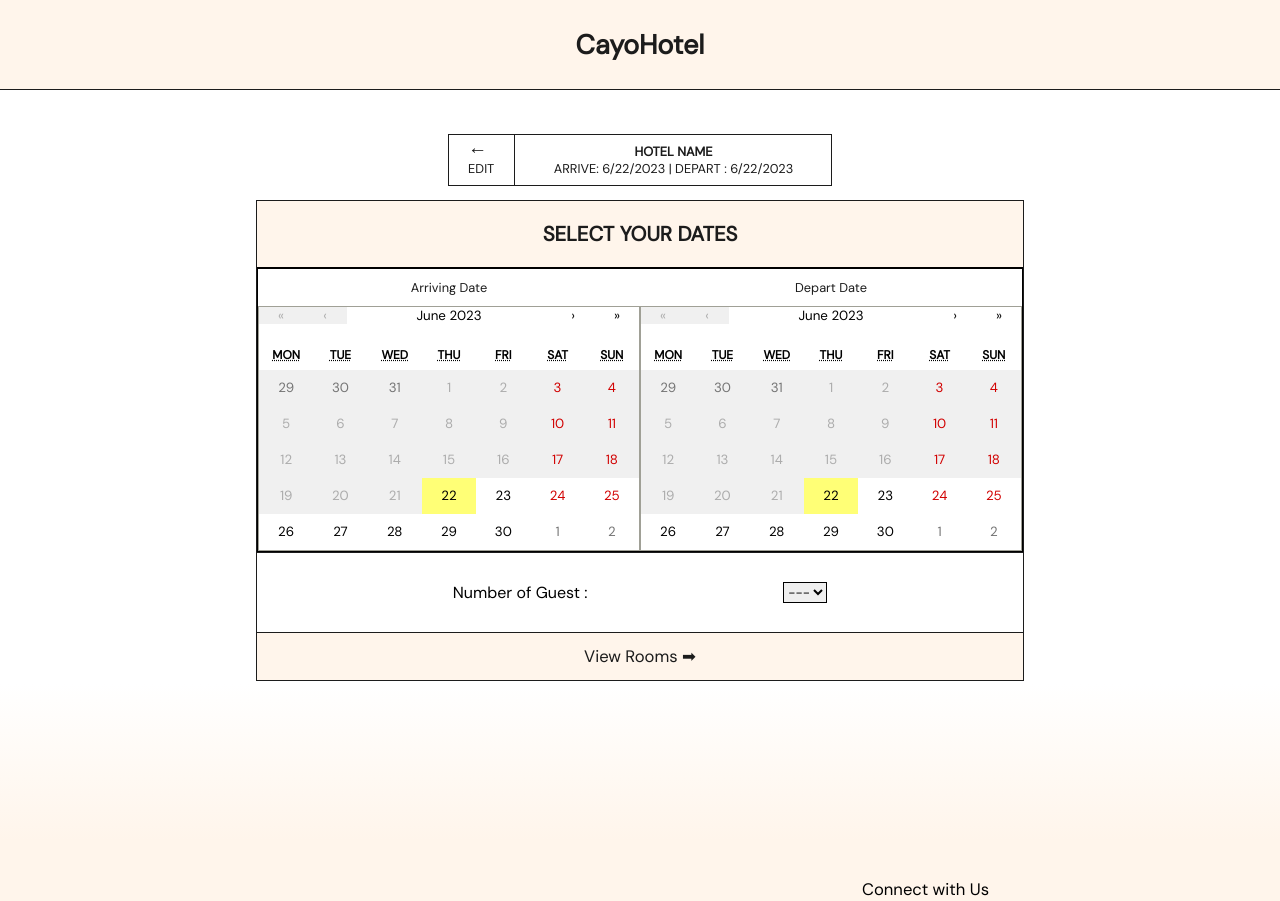
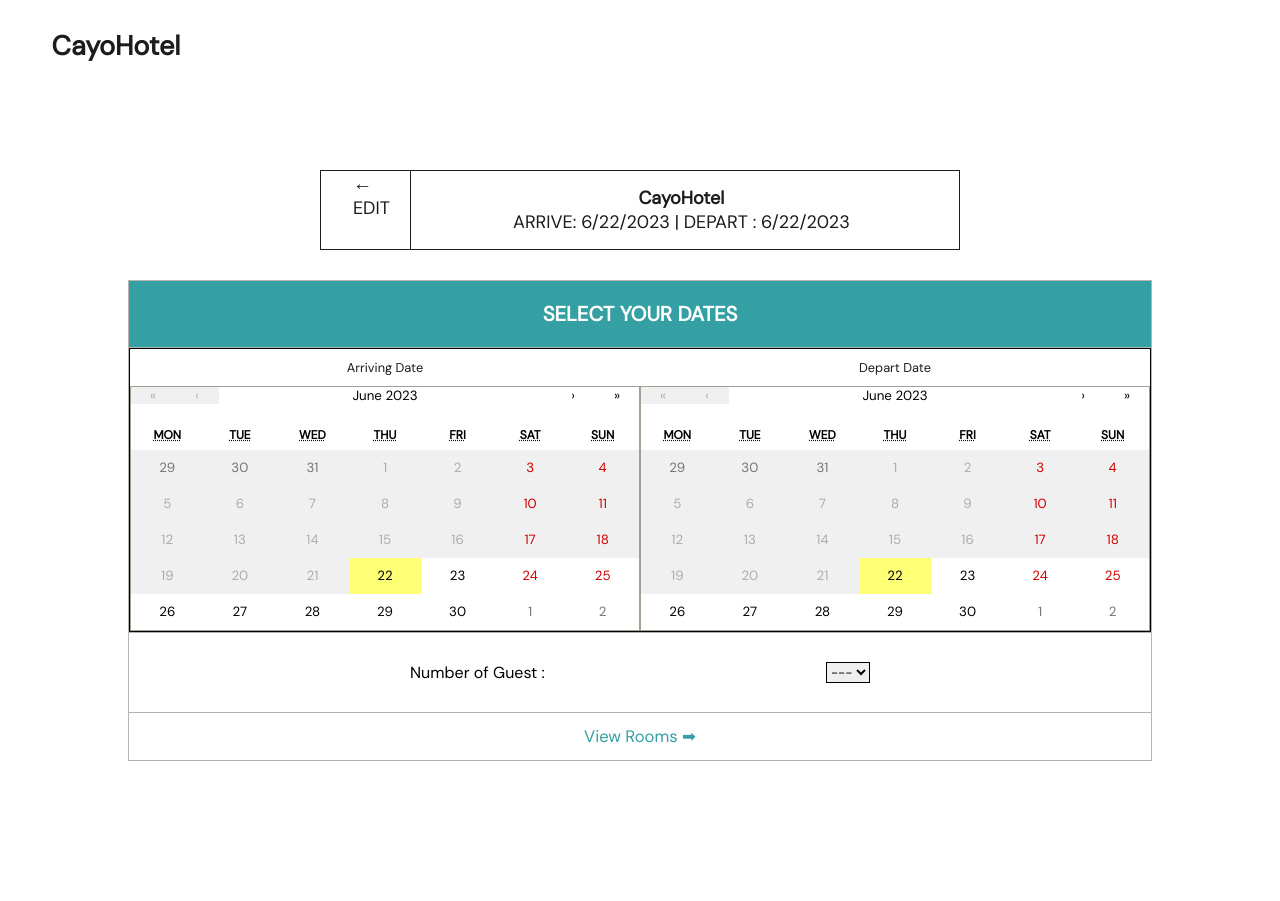
Before and after one commit to NelTeano/Hotel-Reservation, a React (Create React App) app in the folder my-react-app/: page /calendar in a window 1280 px wide. Shown: the top 901 px of the page. Built offline with nearby package versions, Linux system fonts and the light colour scheme.

Commit message:
change theme colors routes calendars/rooms/form

```diff
--- a/my-react-app/src/assets/Booking.css
+++ b/my-react-app/src/assets/Booking.css
@@ -4,5 +4,5 @@
   padding-bottom: 120px;
   align-items: center;
   height: 130vh;
-  background: linear-gradient(180deg, #ffffff 51.13%, #fff5eb 100%);
+
 }
--- a/my-react-app/src/assets/DatePicker.css
+++ b/my-react-app/src/assets/DatePicker.css
@@ -4,13 +4,16 @@
   align-items: center;
   width: 100%;
   background-color: white;
+  margin-top: 40px;
+  margin-bottom: 100px;
+
 }
 
 .calendar-box {
   display: flex;
   flex-direction: column;
-  border: solid rgb(28, 28, 28) 1px;
-  width: 60vw;
+  border: solid rgb(184, 178, 178) 1px;
+  width: 80vw;
   background-color: white;
 }
 
@@ -19,7 +22,7 @@
   font-size: 1.6vw;
   margin-top: 20px;
   margin-bottom: 20px;
-  color: #1c1c1c;
+  color:white;
 }
 
 .calendars {
@@ -46,22 +49,22 @@
   align-items: center;
   justify-content: space-evenly;
   height: 10vh;
-  border-top: solid rgb(28, 28, 28) 1px;
+  border-top: solid rgb(184, 178, 178) 1px;
 }
 
 .viewrooms-btn {
-  border-top: solid rgb(28, 28, 28) 1px;
+  border-top: solid rgb(184, 178, 178)  1px;
   padding: 0.75em;
   text-decoration: none;
   display: flex;
   justify-content: center;
   font-size: 1.3vw;
-  color: #1c1c1c;
-  background-color: #fff5eb;
+  color: #34a0a4;
+  background-color: white;
 }
 
 .viewrooms-btn:hover {
-  background-color: black;
+  background-color: #34a0a4;
   color: white;
   transition: 0.5s;
 }
--- a/my-react-app/src/assets/Footer.css
+++ b/my-react-app/src/assets/Footer.css
@@ -3,12 +3,13 @@
   flex-direction: column;
   position: relative;
   bottom: 0;
+
 }
 .foot {
   display: flex;
   justify-content: space-around;
   align-items: center;
-  background-color: #fff5eb;
+  background-color: white;
   height: 23vh;
 }
 
@@ -27,7 +28,7 @@
   display: flex;
   justify-content: space-around;
   align-items: center;
-  background-color: #fff5eb;
+  background-color: white;
   height: 7vh;
   color: #c8c8c8;
 }
--- a/my-react-app/src/assets/Navigation.css
+++ b/my-react-app/src/assets/Navigation.css
@@ -1,13 +1,12 @@
 nav {
   display: flex;
-  position: fixed;
   align-items: center;
-  justify-content: center;
+  justify-content: flex-start;
   height: 90px;
   width: 100%;
-  background-color: #fff5eb;
+  background-color: white;
   z-index: 1000;
-  border-bottom: 1px #1c1c1c solid;
+
 }
 
 
@@ -15,7 +14,7 @@ nav {
 .logo h1 {
   cursor: pointer;
   color: #1c1c1c;
-
+  margin-left: 40%;
 }
 
 .logo  {
--- a/my-react-app/src/components/Carousel.js
+++ b/my-react-app/src/components/Carousel.js
@@ -8,7 +8,7 @@ class Carousel extends Component {
       <ImageCarousel showThumbs={false} showStatus={false}>
         {this.props.items.map((url, index) => (
           <div key={index}>
-            <img alt='carouselimg' src={url} style={{ height: '45vh' }} />
+            <img alt='carouselimg' src={url} style={{ height: '35vh' }} />
             {/* <p className="legend">{item.name}</p> */}
           </div>
         ))}
--- a/my-react-app/src/components/Editbox.js
+++ b/my-react-app/src/components/Editbox.js
@@ -8,20 +8,21 @@ export default function Editbox({ arriveDate, departDate, previousPage }) {
     justifyContent: 'center',
     alignItems: 'center',
     backgroundColor: 'white',
-    height: '200px',
+    height: '150px',
     width: '100%',
   };
 
   const boxSize = {
     display: 'flex',
     flexDirection: 'row',
+
     alignItems: 'center',
     position: 'relative',
     border: '1px solid #1c1c1c',
     height: '100%',
     width: '100%',
-    maxHeight: '4vw',
-    maxWidth: '30vw',
+    maxHeight: '10vh',
+    maxWidth: '50vw',
     top: '30%',
   };
 
@@ -48,14 +49,14 @@ export default function Editbox({ arriveDate, departDate, previousPage }) {
           >
             <div className='edit-box-reactrouterdom-link'>
               <h2>←</h2>
-              <p style={{ fontSize: '1vw', color: '#1c1c1c' }}>EDIT</p>
+              <p style={{ fontSize: '18px', color: '#1c1c1c' }}>EDIT</p>
             </div>
           </Link>
         </div>
 
-        <div>
-          <h2 style={{ textAlign: 'center', fontSize: '1vw', color: '#1c1c1c' }}>HOTEL NAME</h2>
-          <p style={{ fontSize: '1vw', color: '#1c1c1c' }}>
+        <div style={{marginLeft: '10%'}}>
+          <h2 style={{ textAlign: 'center', fontSize: '18px', color: '#1c1c1c' }}>CayoHotel </h2>
+          <p style={{ fontSize: '18px', color: '#1c1c1c' }}>
             ARRIVE: {arriveDate} | DEPART : {departDate}{' '}
           </p>
         </div>
--- a/my-react-app/src/components/RoomCollection.js
+++ b/my-react-app/src/components/RoomCollection.js
@@ -49,16 +49,16 @@ export default function RoomCollection({ guests, roomTypes, setRoomTypes, setSel
           <option key={'deluxe'} value='deluxe' label='Deluxe' />
           <option key={'suite'} value='suite' label='Suite' />
           <option key={'junior'} value='junior' label='Junior' />
-          <option key={'room'} value='room' label='room' />
+          <option key={'room'} value='room' label='Room' />
         </select>
       </div>
       {roomTypes ? (
         roomTypes.map((roomType, index) => {
-          if (roomType.name.toLowerCase().includes(textFilter) && roomType.capacity >= guests) {
+        //   if (roomType.name.toLowerCase().includes(textFilter) && roomType.capacity >= guests) {
             return <RoomItem key={index} roomType={roomType} setSelectedRoom={setSelectedRoom} />;
-          } else {
-            return null;
-          }
+        //   } else {
+        //     return null;
+        //   }
         })
       ) : (
         <div
@@ -88,16 +88,16 @@ function RoomItem({ roomType, setSelectedRoom }) {
   //BUTTON DESIGN
   const buttonStyle = {
     display: 'flex',
-    justifyContent: 'flex-end',
+    justifyContent: 'center',
     alignItems: 'center',
-    border: ' 1px solid black',
+    border: ' 1px solid rgb(184, 178, 178)',
     fontSize: '20px',
     height: '100%',
     // widht: "100%",
     maxHeight: '40px',
     padding: '10px',
     // marginTop: "10px",
-    marginLeft: '28%',
+
     cursor: ' pointer',
   };
 
@@ -112,7 +112,9 @@ function RoomItem({ roomType, setSelectedRoom }) {
       <div className='box-container'>
         <div className='room-box'>
           <div className='picture-container'>
-            <CarouselComponent items={roomType.images} />
+            <div>
+              <CarouselComponent items={roomType.images} />
+            </div>
           </div>
 
           <div className='room-information'>
@@ -156,6 +158,7 @@ function RoomItem({ roomType, setSelectedRoom }) {
                 </p>
 
                 <p> EXCLUDING TAXES & FEES </p>
+                <div className='buttons'>
 
                 <Link
                   to='/form'
@@ -169,11 +172,20 @@ function RoomItem({ roomType, setSelectedRoom }) {
                 </Link>
               </div>
 
+
+              </div>
+
+
+
               <div>
-                <button className='additional-details-btn' onClick={handleClick}>
+              <button className='additional-details-btn' onClick={handleClick}>
                   AMENITIES & DESCRIPTION ↓
                 </button>
+
               </div>
+
+
+
             </div>
           </div>
         </div>
--- a/my-react-app/src/components/SummaryBox.js
+++ b/my-react-app/src/components/SummaryBox.js
@@ -29,7 +29,7 @@ export default function SummaryBox({ arriveDate, departDate, guests, total, setT
           STAY SUMMARY
         </p>
 
-        <h1>EQUINOX HOTEL HUDSON NEW YORK(HOTELNAME)</h1>
+        <h1>CayoHotel <br></br> Beach And Resort</h1>
       </div>
 
       <div>
--- a/my-react-app/src/pages/DatePicker.jsx
+++ b/my-react-app/src/pages/DatePicker.jsx
@@ -23,11 +23,7 @@ export default function DatePicker({ arriveDate, setArriveDate, departDate, setD
     console.log('test load date picker');
   }, [setGuests, setArriveDate, setDepartDate]);
 
-  const spacer = {
-    background: 'linear-gradient(180deg, #FFFFFF 2%, #FFF5EB 100%)',
-    height: '20vh',
-    widht: '100%',
-  };
+
 
   const checkProceed = e => {
     if (new Date(arriveDate) >= new Date(departDate)) {
@@ -49,8 +45,9 @@ export default function DatePicker({ arriveDate, setArriveDate, departDate, setD
         <div className='calendar-box'>
           <div
             style={{
-              borderBottom: 'solid black 1px',
-              backgroundColor: '#FFF5EB',
+              borderBottom: 'solid rgb(184, 178, 178) 1px',
+              backgroundColor: '#34a0a4',
+
             }}
           >
             <h1>SELECT YOUR DATES</h1>
@@ -118,7 +115,7 @@ export default function DatePicker({ arriveDate, setArriveDate, departDate, setD
           </Link>
         </div>
       </div>
-      <div style={spacer}></div>
+
       <Footer />
     </>
   );
--- a/my-react-app/src/pages/Rooms.jsx
+++ b/my-react-app/src/pages/Rooms.jsx
@@ -15,11 +15,7 @@ export default function Rooms({ arriveDate, departDate, guests, roomTypes, setRo
     marginTop: '30px',
   };
 
-  const spacer = {
-    background: 'linear-gradient(180deg, #FFFFFF 2%, #FFF5EB 100%)',
-    height: '20vh',
-    widht: '100%',
-  };
+
 
   return (
     <div>
@@ -32,7 +28,6 @@ export default function Rooms({ arriveDate, departDate, guests, roomTypes, setRo
         setRoomTypes={setRoomTypes}
         setSelectedRoom={setSelectedRoom}
       />
-      <div style={spacer}></div>
       <Footer />
 
       {/* when designing the page, you can comment out this component to disable the page guard if it gets annoying */}
```
Also changed, not shown: my-react-app/src/assets/RoomCollection.css (+52 -13 lines).
